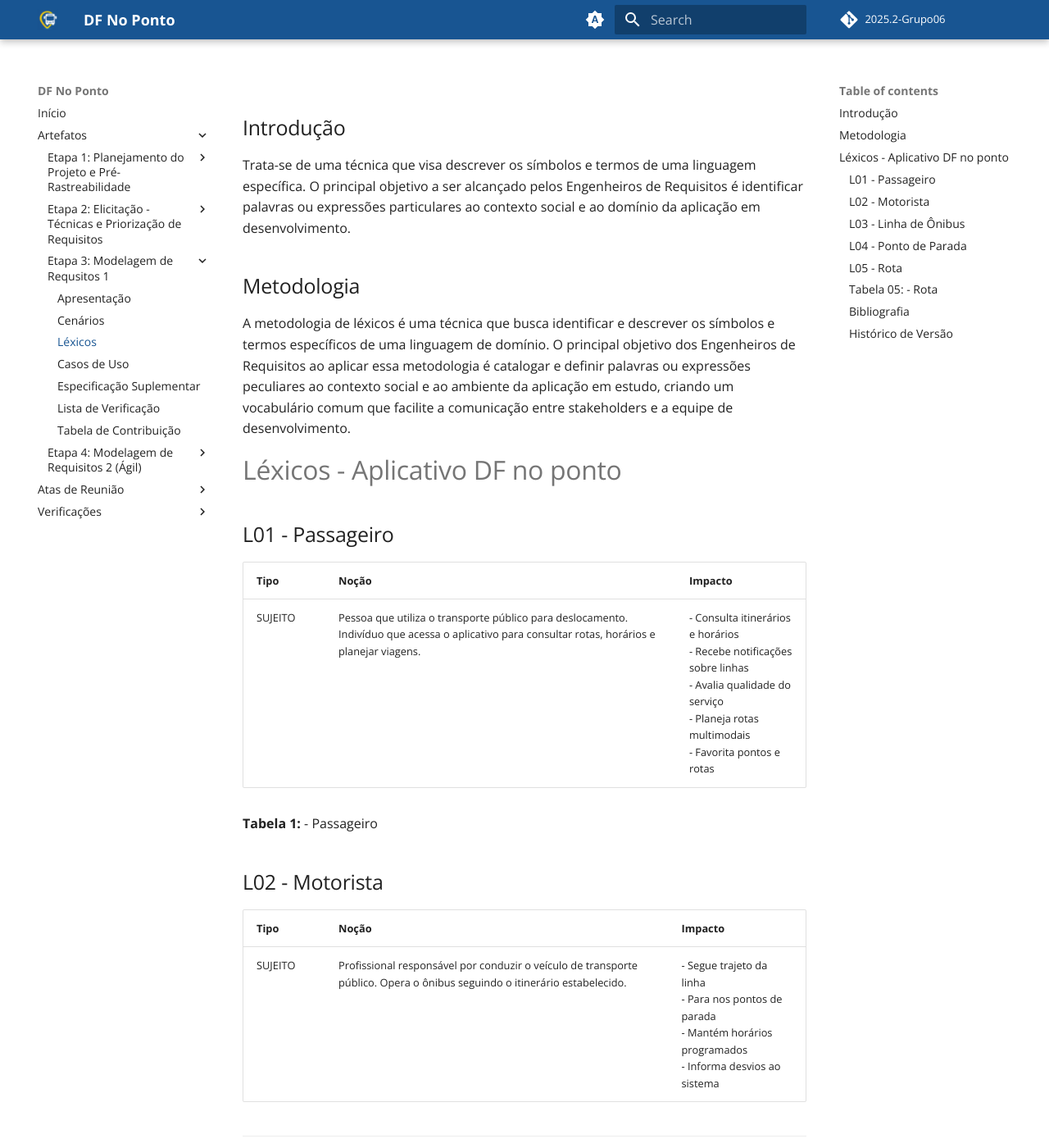
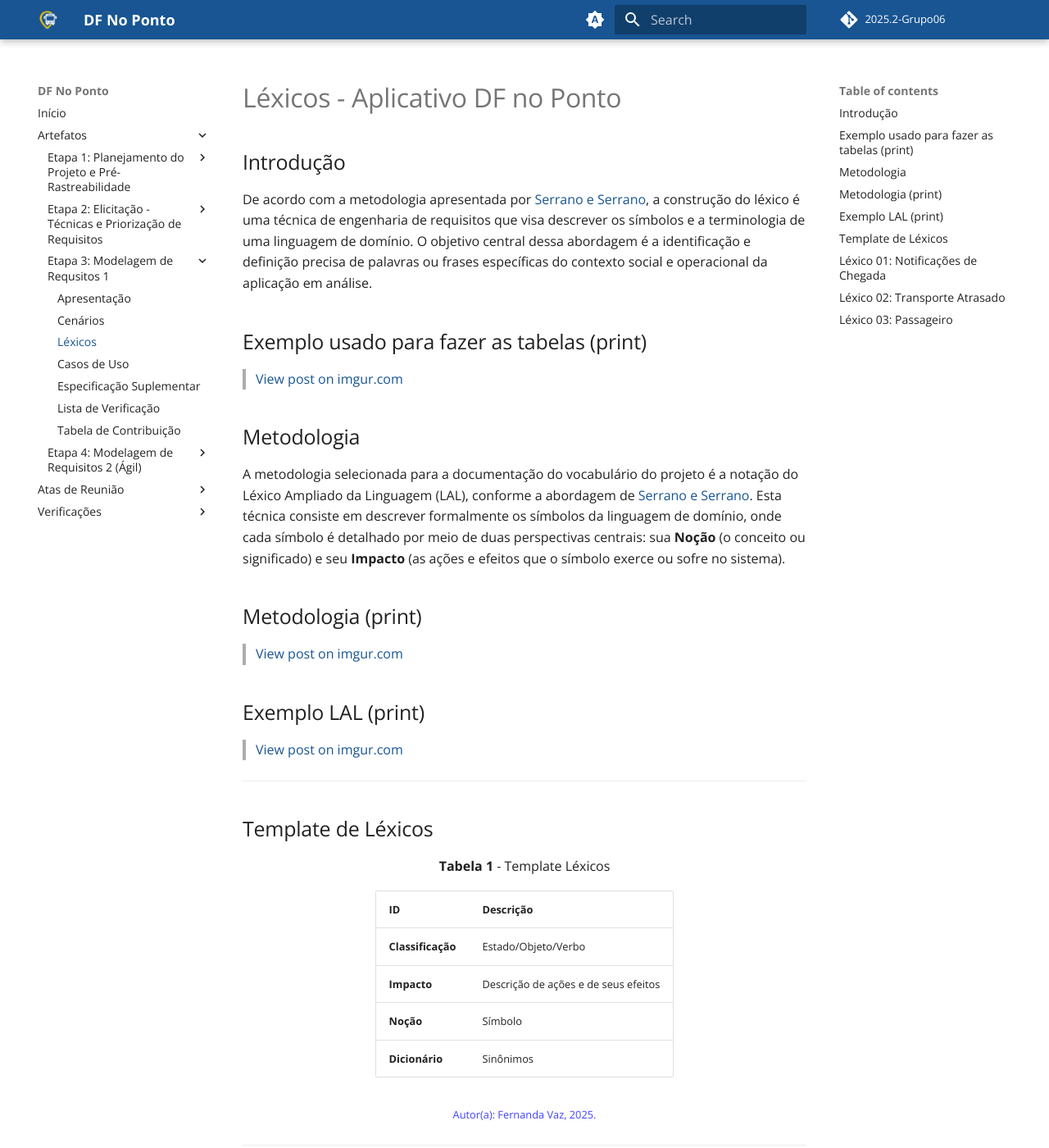
Before and after one commit to Requisitos-de-Software/2025.2-Grupo06, an MkDocs documentation site: the page built from docs/modelagem_requisitos_01/lexicos.md, in a window 1280 px wide and 1400 px high. Shown: the whole window at 82% size. Built offline with MkDocs 1.6.1 and Material for MkDocs 9.7.7, drawn with Linux system fonts in a browser that asks for light colours; a script that is not in the unit is left out; comment, search, counter and statistics services are not loaded; some of the changed text lies outside the part shown.

```diff
--- a/docs/modelagem_requisitos_01/lexicos.md
+++ b/docs/modelagem_requisitos_01/lexicos.md
@@ -1,61 +1,198 @@
+# Léxicos - Aplicativo DF no Ponto
+
 ## Introdução
-Trata-se de uma técnica que visa descrever os símbolos e termos de uma linguagem específica. O principal objetivo a ser alcançado pelos Engenheiros de Requisitos é identificar palavras ou expressões particulares ao contexto social e ao domínio da aplicação em desenvolvimento.
+
+De acordo com a metodologia apresentada por [Serrano e Serrano](#referências-bibliográficas), a construção do léxico é uma técnica de engenharia de requisitos que visa descrever os símbolos e a terminologia de uma linguagem de domínio. O objetivo central dessa abordagem é a identificação e definição precisa de palavras ou frases específicas do contexto social e operacional da aplicação em análise.
+
+## Exemplo usado para fazer as tabelas (print)
+
+<blockquote class="imgur-embed-pub" lang="en" data-id="XjrICZh"><a href="https://imgur.com/XjrICZh">View post on imgur.com</a></blockquote><script async src="//s.imgur.com/min/embed.js" charset="utf-8"></script>
 
 ## Metodologia
-A metodologia de léxicos é uma técnica que busca identificar e descrever os símbolos e termos específicos de uma linguagem de domínio. O principal objetivo dos Engenheiros de Requisitos ao aplicar essa metodologia é catalogar e definir palavras ou expressões peculiares ao contexto social e ao ambiente da aplicação em estudo, criando um vocabulário comum que facilite a comunicação entre stakeholders e a equipe de desenvolvimento.
 
-# Léxicos - Aplicativo DF no ponto
+A metodologia selecionada para a documentação do vocabulário do projeto é a notação do Léxico Ampliado da Linguagem (LAL), conforme a abordagem de [Serrano e Serrano](#referências-bibliográficas). Esta técnica consiste em descrever formalmente os símbolos da linguagem de domínio, onde cada símbolo é detalhado por meio de duas perspectivas centrais: sua **Noção** (o conceito ou significado) e seu **Impacto** (as ações e efeitos que o símbolo exerce ou sofre no sistema).
 
-## L01 - Passageiro
+## Metodologia (print)
 
-| Tipo | Noção | Impacto |
-|------|-------|---------|
-| SUJEITO | Pessoa que utiliza o transporte público para deslocamento. Indivíduo que acessa o aplicativo para consultar rotas, horários e planejar viagens. | - Consulta itinerários e horários<br>- Recebe notificações sobre linhas<br>- Avalia qualidade do serviço<br>- Planeja rotas multimodais<br>- Favorita pontos e rotas |
+<blockquote class="imgur-embed-pub" lang="en" data-id="IHDYRLn"><a href="https://imgur.com/IHDYRLn">View post on imgur.com</a></blockquote><script async src="//s.imgur.com/min/embed.js" charset="utf-8"></script>
 
-**Tabela 1:** -  Passageiro
+## Exemplo LAL (print)
 
-## L02 - Motorista
-
-| Tipo | Noção | Impacto |
-|------|-------|---------|
-| SUJEITO | Profissional responsável por conduzir o veículo de transporte público. Opera o ônibus seguindo o itinerário estabelecido. | - Segue trajeto da linha<br>- Para nos pontos de parada<br>- Mantém horários programados<br>- Informa desvios ao sistema |
+<blockquote class="imgur-embed-pub" lang="en" data-id="chUznYC"><a href="https://imgur.com/chUznYC">View post on imgur.com</a></blockquote><script async src="//s.imgur.com/min/embed.js" charset="utf-8"></script>
 
 ---
-**Tabela 02:** - Motorista
+
+## Template de Léxicos
+
+<div align="center">
+
+<p><strong>Tabela 1</strong> - Template Léxicos</p>
+
+<table>
+  <tr>
+    <th>ID</th>
+    <th>Descrição</th>
+  </tr>
+  <tr>
+    <td><strong>Classificação</strong></td>
+    <td>Estado/Objeto/Verbo</td>
+  </tr>
+  <tr>
+    <td><strong>Impacto</strong></td>
+    <td>Descrição de ações e de seus efeitos</td>
+  </tr>
+  <tr>
+    <td><strong>Noção</strong></td>
+    <td>Símbolo</td>
+  </tr>
+  <tr>
+    <td><strong>Dicionário</strong></td>
+    <td>Sinônimos</td>
+  </tr>
+</table>
+
+<small style="color:blue;">Autor(a): Fernanda Vaz, 2025.</small>
+
+</div>
+
+---
+
+## Léxico 01: Notificações de Chegada
+
+<div align="center">
+
+<p><strong>Tabela 2</strong> - Notificações de Chegada</p>
+
+<table>
+  <tr>
+    <th>ID</th>
+    <th>Descrição</th>
+  </tr>
+  <tr>
+    <td><strong>Classificação</strong></td>
+    <td>Verbo</td>
+  </tr>
+  <tr>
+    <td><strong>Impacto</strong></td>
+    <td>As notificações de chegada permitem que o usuário seja informado, em tempo real, sobre a aproximação ou chegada do transporte.</td>
+  </tr>
+  <tr>
+    <td><strong>Noção</strong></td>
+    <td>O aplicativo envia a notificação.<br>
+        O passageiro compartilha sua geolocalização com o aplicativo.<br>
+        O passageiro é avisado quando o transporte está próximo.<br>
+        Ocorre um alerta sonoro e visual para o passageiro.</td>
+  </tr>
+  <tr>
+    <td><strong>Dicionário</strong></td>
+    <td>Alerta, aviso, lembrete, sinalização, mensagem de chegada.</td>
+  </tr>
+</table>
+
+<small style="color:blue;">Autor(a): Fernanda Vaz, 2025.</small>
+
+</div>
+
+---
+
+## Léxico 02: Transporte Atrasado
+
+<div align="center">
+
+<p><strong>Tabela 3</strong> - Transporte Atrasado</p>
+
+<table>
+  <tr>
+    <th>ID</th>
+    <th>Descrição</th>
+  </tr>
+  <tr>
+    <td><strong>Classificação</strong></td>
+    <td>Estado</td>
+  </tr>
+  <tr>
+    <td><strong>Impacto</strong></td>
+    <td>Ao atingir o estado de atraso, o sistema pode desencadear ações como envio de notificações de aviso ao usuário, replanejamento automático da rota, ou recomendação de alternativas de transporte.</td>
+  </tr>
+  <tr>
+    <td><strong>Noção</strong></td>
+    <td>Significa que uma linha de transporte público apresenta atraso em relação ao tempo estimado. Esse estado é alcançado a partir de ações ou eventos como congestionamentos, falhas mecânicas, atrasos na rota anterior e acidentes no percurso.</td>
+  </tr>
+  <tr>
+    <td><strong>Dicionário</strong></td>
+    <td>Veículo atrasado, linha fora do horário, atraso de transporte, demora na chegada.</td>
+  </tr>
+</table>
+
+<small style="color:blue;">Autor(a): Fernanda Vaz, 2025.</small>
+
+</div>
+
+---
+
+## Léxico 03: Passageiro
+
+<div align="center">
+
+<p><strong>Tabela 4</strong> - Passageiro</p>
+
+<table>
+  <tr>
+    <th>ID</th>
+    <th>Descrição</th>
+  </tr>
+  <tr>
+    <td><strong>Classificação</strong></td>
+    <td>Objeto</td>
+  </tr>
+  <tr>
+    <td><strong>Impacto</strong></td>
+    <td>
+        • Pesquisar rotas entre origem e destino<br>
+        • Escolher horário de partida ou chegada desejado<br>
+        • Visualizar rotas alternativas sugeridas<br>
+        • Salvar endereços frequentes (casa, trabalho, escola)<br>
+        • Acompanhar localização do transporte em tempo real<br>
+        • Verificar previsão de chegada em pontos/estações<br>
+        • Receber alertas de aproximação do transporte<br>
+        • Ser notificado sobre atrasos e mudanças de rota<br>
+        • Consultar condições de trânsito e tempo de viagem<br>
+        • Salvar rotas favoritas<br>
+        • Avaliar linhas e reportar problemas<br>
+        • Gerenciar perfil e preferências<br>
+        • Acessar histórico de viagens</td>
+  </tr>
+  <tr>
+    <td><strong>Noção</strong></td>
+    <td>Usuário que utiliza aplicativos de acompanhamento de transporte público para planejar e acompanhar viagens de transporte público( Passageiro). Interage com o sistema buscando rotas, visualizando informações em tempo real e recebendo notificações sobre seu trajeto.</td>
+  </tr>
+  <tr>
+    <td><strong>Dicionário</strong></td>
+    <td>Viajante, utilizador, clientes do transporte, frequentadores de transporte público e deslocantes.</td>
+  </tr>
+</table>
+
+<small style="color:blue;">Autor(a): Fernanda Vaz, 2025.</small>
+
+</div>
+
+---
+# Gravação da validação com usuário (Fernanda)
+
+## Bibliografia
+>Arquitetura da Informação. Disponível em: <https://redefederal.ifrj.edu.br/simbolos>. Acesso em: 9 out. 2025.
 
 
-## L03 - Linha de Ônibus
 
-| Tipo | Noção | Impacto |
-|------|-------|---------|
-| OBJETO | Trajeto específico percorrido por veículos de transporte coletivo. Possui numeração, nome, pontos de parada e horários definidos. Relaciona-se com: pontos de parada, veículos, rotas. | - Pode ser consultada<br>- Aparece em resultados de busca<br>- Pode ser favoritada<br>- Recebe alertas e notificações<br>- Tem horários atualizados |
-**Tabela 03:** -Linha de Ônibus
+## Referências Bibliográficas
 
-## L04 - Ponto de Parada
-
-| Tipo | Noção | Impacto |
-|------|-------|---------|
-| OBJETO | Local específico onde o transporte público para para embarque e desembarque. Possui localização georreferenciada e identificação única. Relaciona-se com: linhas de ônibus, rotas, mapa. | - Pode ser visualizado no mapa<br>- Exibe linhas que passam<br>- Mostra horários de chegada<br>- Pode ser favoritado<br>- Recebe avaliações |
+> SERRANO, Maurício; SERRANO, Milene. Requisitos - Aula 10. 35 slides. Material apresentado para a disciplina de Requisitos de Software no curso de Engenharia de Software da UnB, FCTE.
 
 ---
-**Tabela 04:** - Ponto de Parada
-
-## L05 - Rota
-
-| Tipo | Noção | Impacto |
-|------|-------|---------|
-| OBJETO | Caminho calculado entre origem e destino utilizando transporte público. Composta por linhas, pontos de parada e baldeações. Relaciona-se com: linhas, pontos de parada, tempo estimado. | - Pode ser calculada<br>- Pode ser salva nos favoritos<br>- Exibe tempo estimado<br>- Mostra alternativas<br>- Indica baldeações necessárias |
-
-**Tabela 05:** - Rota
----
-<span style="color:blue;">Autoria: Fernanda Vaz, 2025.</span>
-
-## Bibliografia
->SERRANO, Maurício; SERRANO, Milene. Requisitos - Aula 10. 35 slides. Material apresentado para a disciplina de Requisitos de Software no curso de Engenharia de Software da UnB, FCTE.
 
 ## Histórico de Versão
 
-| Versão | Data       | Descrição                                   | Autor(es)     | Revisor         |
-|:------:|:-----------|:--------------------------------------------|:--------------|:----------------|
-|  1.0   | 08/10/2025 | Criação da estrutura inicial do documento. | GABRIEL MACIEL| FERNANDA VAZ |
-|  1.1   | 08/10/2025 | Adição de léxicos inicial | FERNANDA VAZ | GABRIEL MACIEL |
+| Versão | Data       | Descrição                                  | Autor(es)      | Revisor        |
+|:------:|:-----------|:-------------------------------------------|:---------------|:---------------|
+| 1.0    | 08/10/2025 | Criação da estrutura inicial do documento. | GABRIEL MACIEL | FERNANDA VAZ   |
+| 1.1    | 08/10/2025 | Adição de léxicos inicial                  | FERNANDA VAZ   | GABRIEL MACIEL |
```
Also changed, not shown: docs/modelagem_requisitos_01/cenarios.md (+2 -2 lines), docs/modelagem_requisitos_01/especificacao_suplementar.md (+23 -24 lines).
